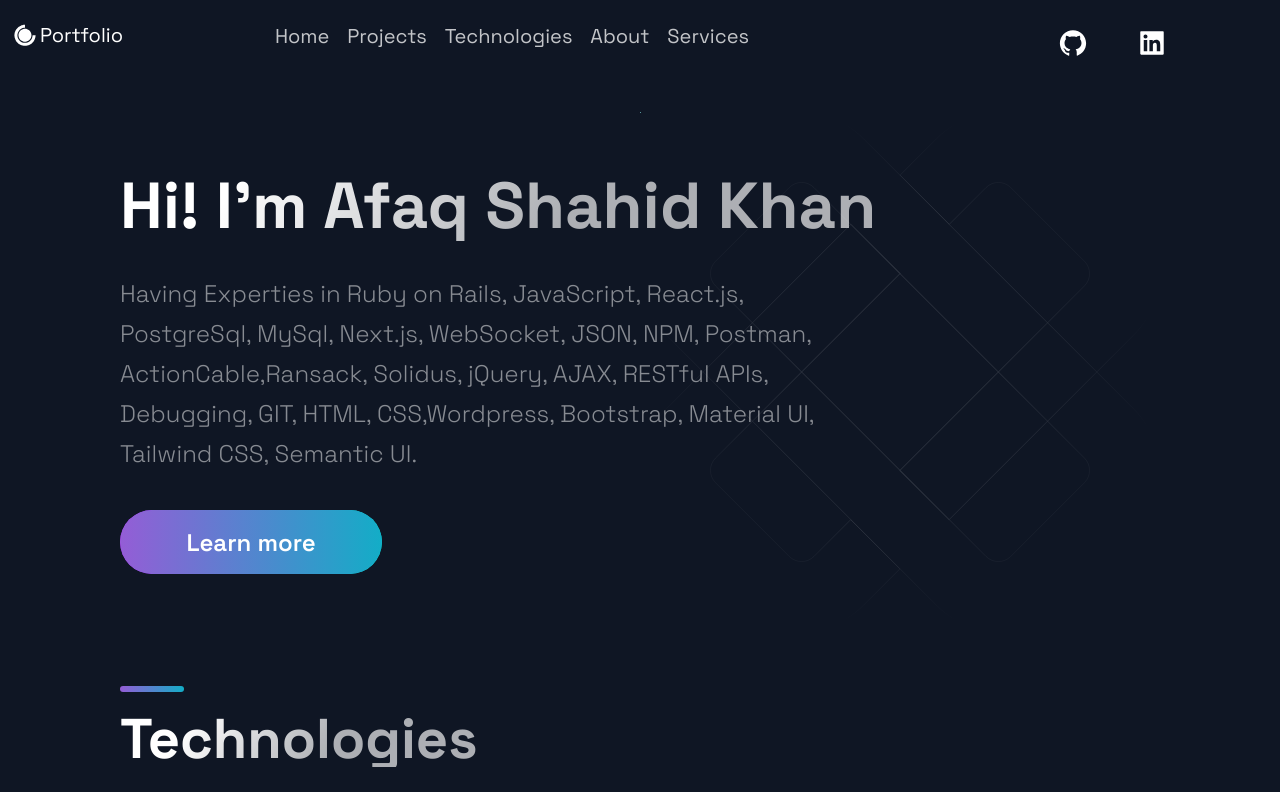
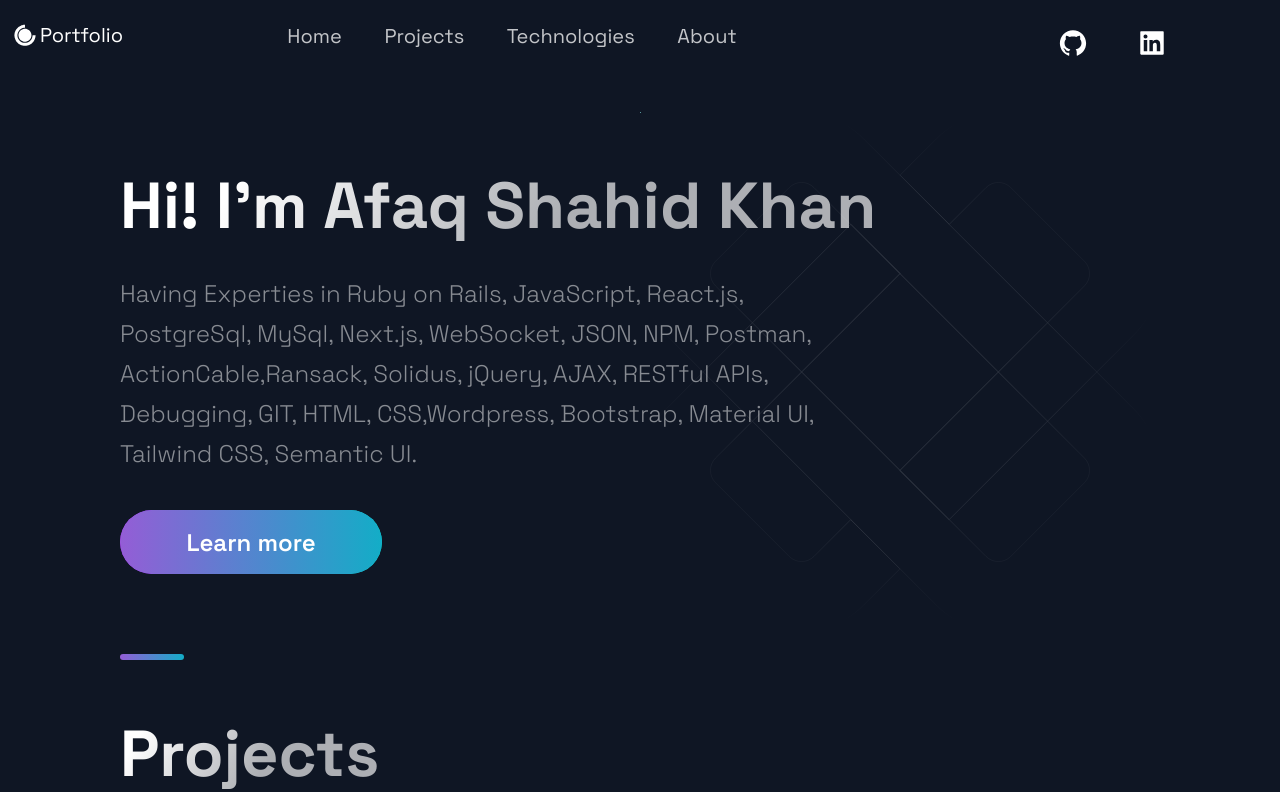
Before and after one commit to AfaqShahidKhan/portfolio-website-template-in-next-js, a Next.js app: page / in a window 1280 px wide. Shown: the top 792 px of the page. Built offline with nearby package versions, Linux system fonts and the light colour scheme; some icons are missing.

Commit message:
update page content

```diff
--- a/src/components/Header/Header.js
+++ b/src/components/Header/Header.js
@@ -49,7 +49,7 @@ const Header = () => {
 
 
         <li>
-          <Link href="/projects">
+          <Link href="/#projects">
             <NavLink>Projects</NavLink>
           </Link>
         </li>
@@ -60,18 +60,18 @@ const Header = () => {
           </Link>
         </li>
          )}
-        {!isMobile && (
+        {/* {!isMobile && ( */}
         <li>
           <Link href="/#about">
             <NavLink>About</NavLink>
           </Link>
         </li>
-        )}
-        <li>
+       { /*)}*/}
+        {/* <li>
           <Link href="/services">
             <NavLink>Services</NavLink>
           </Link>
-        </li>
+        </li> */}
       </Div2>
       <Div3>
         <SocialIcons href="https://github.com/AfaqShahidKhan" target="_blank">
--- a/src/components/TimeLine/TimeLine.js
+++ b/src/components/TimeLine/TimeLine.js
@@ -65,6 +65,8 @@ const Timeline = () => {
 
   return (
     <Section id="about">
+      <SectionDivider />
+      <br />
       <SectionTitle>About Me</SectionTitle>
       <SectionText>
         I'm passionate about accessibility, performance, and elegant design and
@@ -137,7 +139,6 @@ const Timeline = () => {
           </CarouselButton>
         ))}
       </CarouselButtons>
-      <SectionDivider />
     </Section>
   );
 };
--- a/src/pages/index.js
+++ b/src/pages/index.js
@@ -17,8 +17,9 @@ const Home = () => {
         <Hero />
         <BgAnimation />
       </Section>
+      <Projects/>
+      <Timeline />
       <Technologies />
-      <Timeline />
       <Acomplishments />
     </Layout>
 
--- a/src/pages/services.js
+++ b/src/pages/services.js
@@ -11,7 +11,7 @@ const Services = () => {
   return (
     <Layout>
 
-      <Title>Our Services</Title>
+      <Title>Services</Title>
       <ScrollToTopButton />
       <ServiceGrid>
         <ServiceCard>
```
